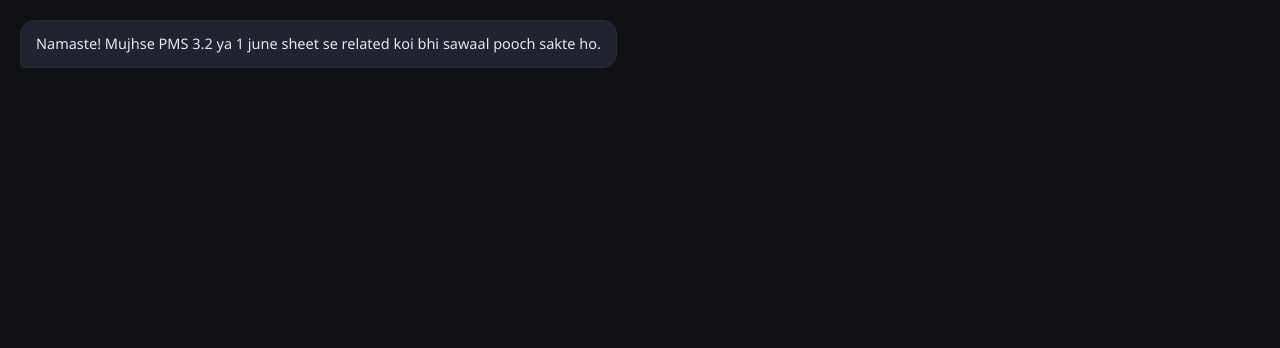
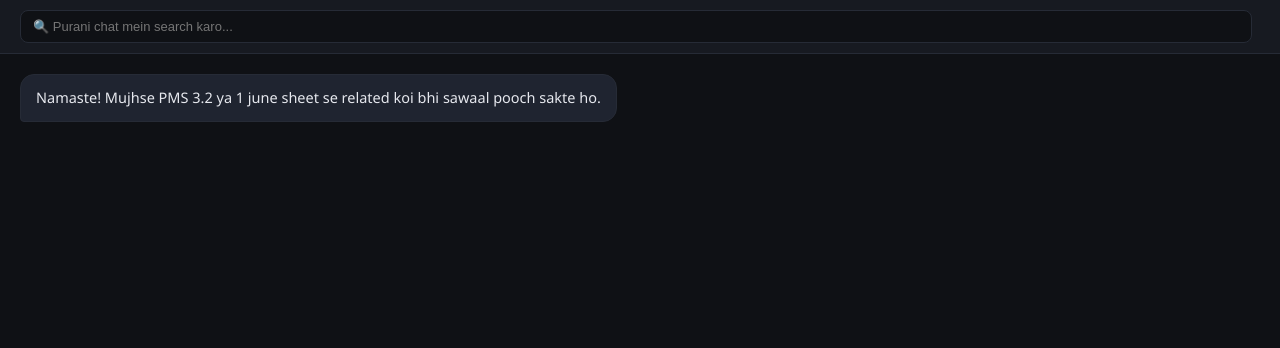
Before and after one commit to DivyankaOp/dip-projects-bot, a Flask app: page / in a window 1280 px wide. Shown: the part 72-420 px from the top of the page. Run offline with Flask 3, Linux system fonts and the light colour scheme; some libraries are stand-ins or nearby versions.

Commit message:
Update index.html

```diff
--- a/templates/index.html
+++ b/templates/index.html
@@ -27,6 +27,26 @@
     font-size:12px; padding:6px 12px; border-radius:8px; cursor:pointer;
   }
   #clearBtn:hover{color:#fff; border-color:#dc2626;}
+  #searchBar{
+    padding:10px 20px; background:var(--panel); border-bottom:1px solid var(--border);
+    display:flex; gap:8px;
+  }
+  #searchInput{
+    flex:1; padding:8px 12px; border-radius:8px; border:1px solid var(--border);
+    background:#0f1115; color:var(--text); font-size:13px; outline:none;
+  }
+  #searchInput:focus{border-color:var(--bubble-user);}
+  #searchCount{font-size:12px; color:var(--muted); align-self:center; white-space:nowrap;}
+  .msg-row{display:flex; flex-direction:column; max-width:75%;}
+  .msg-row.bot-row{max-width:92%;}
+  .msg-row.user-row{align-self:flex-end; align-items:flex-end;}
+  .edit-btn{
+    background:none; border:none; color:var(--muted); font-size:11px; cursor:pointer;
+    padding:2px 4px; margin-top:2px; opacity:0.7;
+  }
+  .edit-btn:hover{color:#fff; opacity:1;}
+  .msg.dimmed{opacity:0.25;}
+  .msg.search-match{outline:2px solid var(--accent);}
   #chat{
     flex:1; overflow-y:auto; padding:20px; display:flex; flex-direction:column; gap:14px;
   }
@@ -88,6 +108,11 @@
     </div>
     <button id="clearBtn" type="button">🗑️ Chat clear karo</button>
   </header>
+
+  <div id="searchBar">
+    <input id="searchInput" type="text" placeholder="🔍 Purani chat mein search karo..." autocomplete="off" />
+    <span id="searchCount"></span>
+  </div>
 
   <div id="chat"></div>
 
@@ -154,12 +179,13 @@ function highlightStatusCells(root) {
   });
 }
 
-// Table ko PDF file ke roop mein download karta hai
+// Table ko PDF file ke roop mein download karta hai, aur download ke saath
+// naye tab mein bhi khol deta hai (preview ke liye)
 function addPdfButton(container, tableEl, title) {
   const btn = document.createElement('button');
   btn.type = 'button';
   btn.className = 'pdf-btn';
-  btn.textContent = '📄 PDF download karo';
+  btn.textContent = '📄 PDF download karo (aur kholo)';
   btn.addEventListener('click', () => {
     try {
       const { jsPDF } = window.jspdf;
@@ -175,7 +201,9 @@ function addPdfButton(container, tableEl, title) {
       doc.setFontSize(13);
       doc.text(title || 'PMS Report', 14, 15);
       doc.autoTable({ head: [head], body: rows, startY: 20, styles: { fontSize: 8 } });
-      doc.save((title || 'pms-report').replace(/[^a-z0-9]/gi, '_') + '.pdf');
+      const filename = (title || 'pms-report').replace(/[^a-z0-9]/gi, '_') + '.pdf';
+      doc.save(filename);           // download
+      window.open(doc.output('bloburl'), '_blank');  // naye tab mein bhi khol do
     } catch (e) {
       alert('PDF banane mein error aayi: ' + e.message);
     }
@@ -183,7 +211,25 @@ function addPdfButton(container, tableEl, title) {
   container.appendChild(btn);
 }
 
+let msgCounter = 0;
+
+function editMessage(idx) {
+  const msg = history[idx];
+  if (!msg) return;
+  // Us message se lekar aakhir tak sab hata do (conversation wahi se dobara shuru hogi)
+  history = history.slice(0, idx);
+  saveHistory(history);
+  chat.innerHTML = '';
+  msgCounter = 0;
+  history.forEach(m => addMsg(m.text, m.cls, m.sources, true));
+  input.value = msg.text;
+  input.focus();
+}
+
 function addMsg(text, cls, sources, skipSave) {
+  const row = document.createElement('div');
+  row.className = 'msg-row ' + (cls === 'user' ? 'user-row' : 'bot-row');
+
   const div = document.createElement('div');
   div.className = 'msg ' + cls;
   if (cls === 'bot') {
@@ -211,8 +257,22 @@ function addMsg(text, cls, sources, skipSave) {
     s.textContent = '📄 Source: ' + sources.join(', ');
     div.appendChild(s);
   }
-  chat.appendChild(div);
+  row.appendChild(div);
+
+  // User message ko edit karke dobara bhejne ka option
+  if (cls === 'user') {
+    const thisIdx = skipSave ? msgCounter : history.length;  // is message ka history-index
+    const editBtn = document.createElement('button');
+    editBtn.type = 'button';
+    editBtn.className = 'edit-btn';
+    editBtn.textContent = '✏️ Edit karke dobara bhejo';
+    editBtn.addEventListener('click', () => editMessage(thisIdx));
+    row.appendChild(editBtn);
+  }
+
+  chat.appendChild(row);
   chat.scrollTop = chat.scrollHeight;
+  msgCounter++;
 
   if (!skipSave) {
     history.push({ text, cls, sources: sources || [] });
@@ -317,6 +377,30 @@ if (history.length > 0) {
 } else {
   addMsg('Namaste! Mujhse PMS 3.2 ya 1 june sheet se related koi bhi sawaal pooch sakte ho.', 'bot');
 }
+
+// ---------------- Chat history search ----------------
+const searchInput = document.getElementById('searchInput');
+const searchCount = document.getElementById('searchCount');
+
+searchInput.addEventListener('input', () => {
+  const q = searchInput.value.trim().toLowerCase();
+  const allMsgs = chat.querySelectorAll('.msg');
+  if (!q) {
+    allMsgs.forEach(m => m.classList.remove('dimmed', 'search-match'));
+    searchCount.textContent = '';
+    return;
+  }
+  let count = 0;
+  allMsgs.forEach(m => {
+    const match = m.textContent.toLowerCase().includes(q);
+    m.classList.toggle('dimmed', !match);
+    m.classList.toggle('search-match', match);
+    if (match) count++;
+  });
+  searchCount.textContent = count + ' match mila';
+  const firstMatch = chat.querySelector('.search-match');
+  if (firstMatch) firstMatch.scrollIntoView({ behavior: 'smooth', block: 'center' });
+});
 </script>
 </body>
 </html>
```
